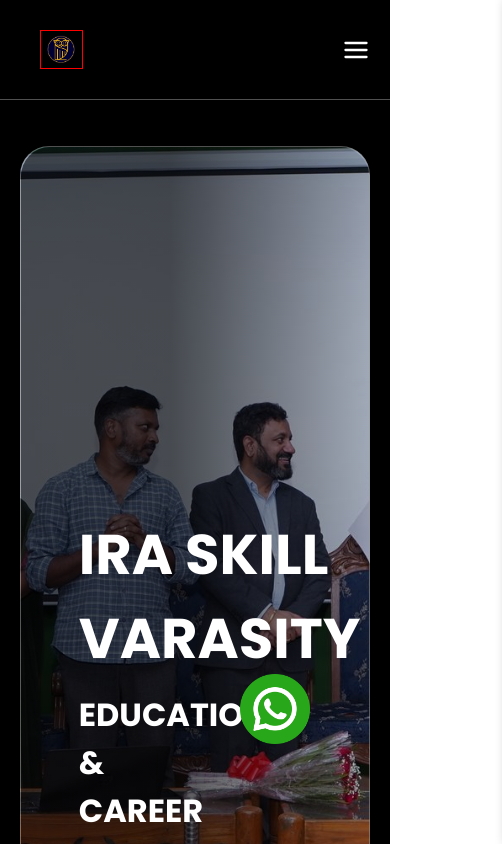
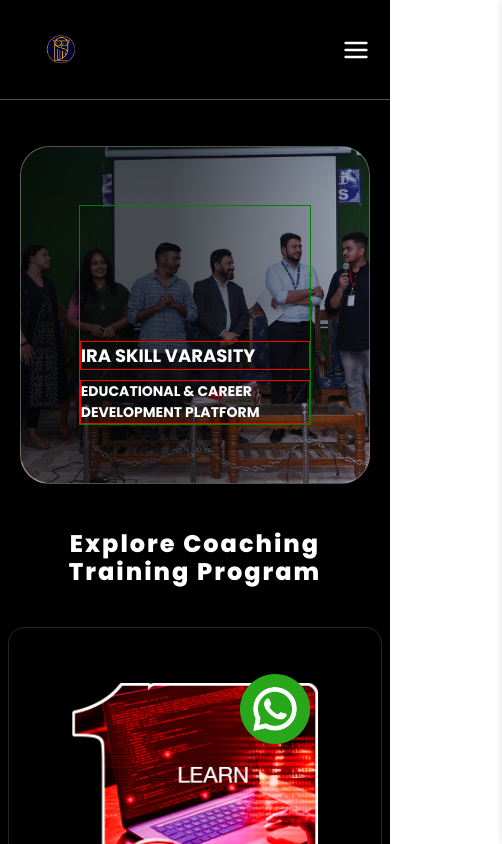
Before and after one commit to pavankumarmareboina/IRA-Website, a React (Vite) app: page / in a window 390 px wide. Shown: the top 844 px of the page, 502 px wide, since content can reach past the window. Built offline with nearby package versions, Linux system fonts and the light colour scheme.

Commit message:
responsive : updated h2 title, and slide css

```diff
--- a/src/components/Achievements/Achievements.jsx
+++ b/src/components/Achievements/Achievements.jsx
@@ -27,7 +27,7 @@
   ];
 
   return (
-    <section className="w-full bg-black py-20 px-6">
+    <section className="w-full bg-black py-20 px-6 achievementMainContainer">
       <h2 className="text-white text-3xl font-extrabold text-center secondaryHeading">
         Achievements & Success Story
       </h2>
--- a/src/components/Navbar.css
+++ b/src/components/Navbar.css
@@ -31,7 +31,7 @@
   width: auto;
   object-fit: contain;
   margin-right: 10px;
-  border: 1px solid red;
+  /* border: 1px solid red; */
   height: 100%;
 }
 
--- a/src/components/Slide/Slide.css
+++ b/src/components/Slide/Slide.css
@@ -91,4 +91,29 @@
  .slideMainLeftContainer p{
   display: none;
  }
+
+.slideMainContainer{
+  height: 40vh;
+  /* width: 100%; */
+  display: flex;
+  align-items: flex-end;
+  justify-content: center;
 }
+
+.slideMainLeftContainer{
+  border: 1px solid green;
+  width: 100%;
+}
+
+.slideMainLeftContainer h2{
+  font-size: 18px;
+  width: 100%;
+  border: 1px solid red;
+}
+
+.slideMainLeftContainer h3{
+  font-size: 14px;
+  border: 1px solid red;
+}
+
+}
--- a/src/pages/Home.css
+++ b/src/pages/Home.css
@@ -163,3 +163,20 @@
     border-bottom: 1px solid #8080809f;
     background-color: black;
 }
+
+@media screen and (max-width: 768px) {
+
+
+
+.achievementsContainer{
+  display: flex;
+  align-items: center;
+  justify-content: center;
+  flex-direction: column;
+  border: 1px solid red;
+}
+
+.secondaryHeading{
+  font-size: 24px !important;
+}
+}
```
